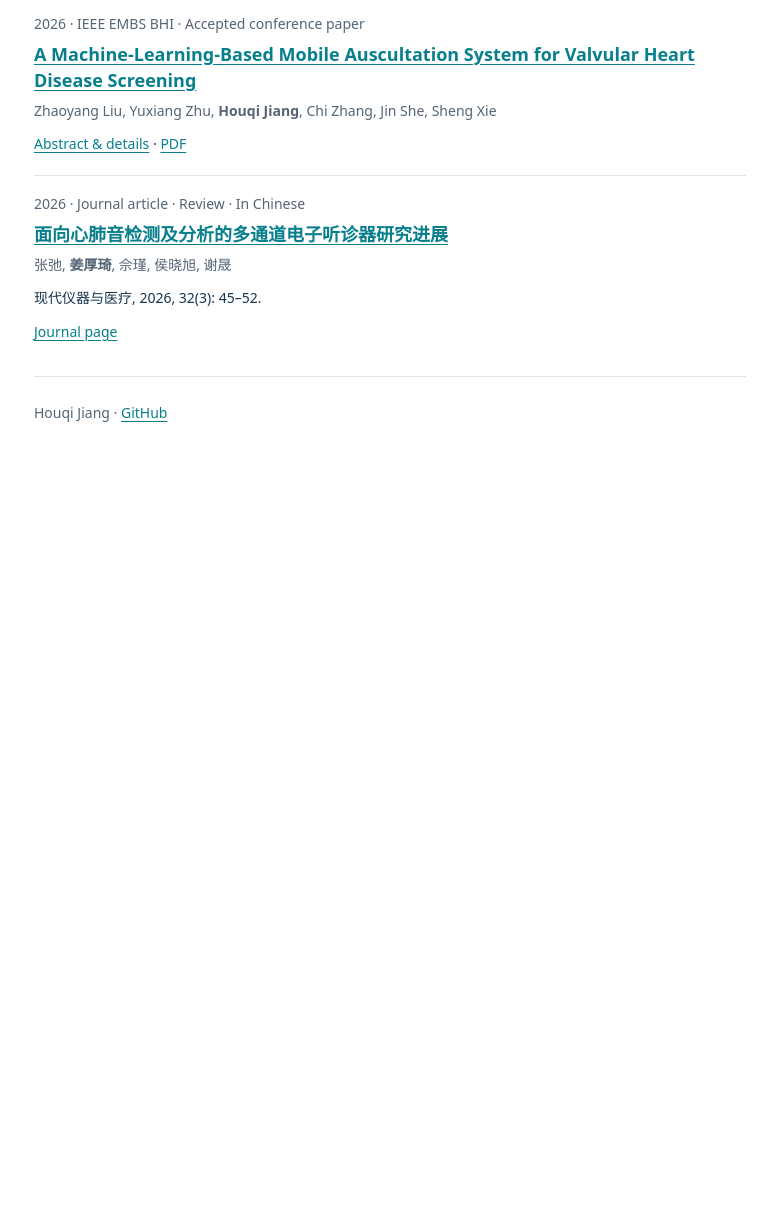
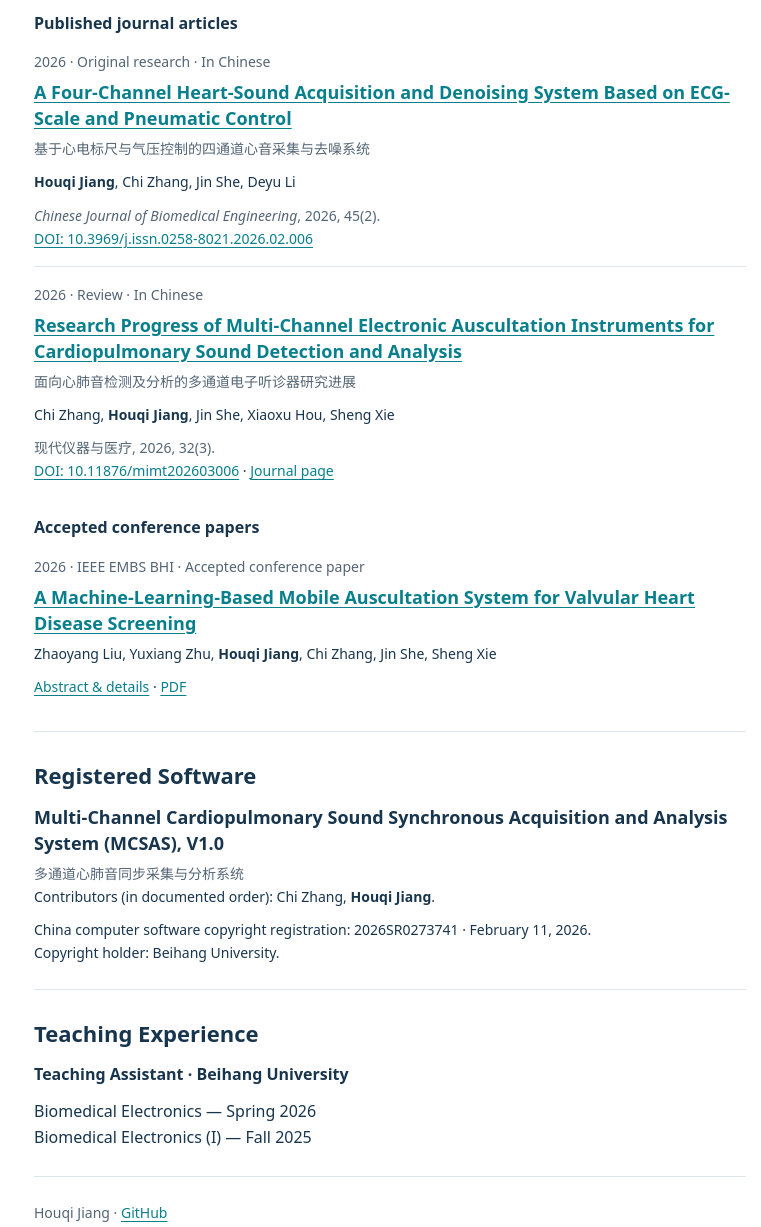
Before and after one commit to HolecheeJung/HolecheeJung.github.io, a plain HTML site: page index.html in a window 1280 px wide. Shown: the part 820-2047 px from the top of the page, without its empty margins (250-1011 px from the left). Before the commit the page ends 1308 px from the top, so only its background shows below. Drawn offline with Linux system fonts and the light colour scheme.

Commit message:
Complete publication records and add registered software and teaching experience

```diff
--- a/index.html
+++ b/index.html
@@ -16,24 +16,47 @@ header{padding-bottom:28px;border-bottom:1px solid var(--line)}h1{font-size:clam
 <body>
 <main>
 <header><h1>Houqi Jiang</h1><p class="subtitle">PhD student in Biomedical Engineering · Beihang University</p>
-<p style="margin:12px 0 0;font-size:14px"><a href="https://orcid.org/0009-0005-1902-623X" rel="me">ORCID</a> · <a href="https://github.com/HolecheeJung" rel="me">GitHub</a></p><nav aria-label="Sections"><a href="#about">About</a><a href="#education">Education &amp; affiliations</a><a href="#research">Research</a><a href="#publications">Publications</a></nav></header>
+<p style="margin:12px 0 0;font-size:14px"><a href="https://orcid.org/0009-0005-1902-623X" rel="me">ORCID</a> · <a href="https://github.com/HolecheeJung" rel="me">GitHub</a></p><nav aria-label="Sections"><a href="#about">About</a><a href="#education">Education &amp; affiliations</a><a href="#research">Research</a><a href="#publications">Publications</a><a href="#software">Software</a><a href="#teaching">Teaching</a></nav></header>
 <section id="about"><h2>About</h2><p>My research focuses on biomedical signal processing, with an emphasis on physiological audio and machine learning.</p></section>
-<section id="education"><h2>Education &amp; affiliations</h2><p><strong>Beihang University</strong><br>PhD student, Biomedical Engineering</p><p>Member, Chinese Society of Biomedical Engineering (2024–present).</p></section>
+<section id="education"><h2>Education &amp; affiliations</h2><p><strong>Beihang University</strong><br>PhD student, Biomedical Engineering</p><p>Member, Chinese Society of Biomedical Engineering.</p></section>
 <section id="research"><h2>Research</h2><p>Heart and respiratory sounds, medical audio analysis, and machine learning for biomedical applications.</p></section>
 <section id="publications"><h2>Publications</h2>
+<h3 style="font-size:16px;margin:16px 0 6px">Published journal articles</h3>
+<article style="padding:8px 0 16px">
+<p class="subtitle" style="font-size:14px">2026 · Original research · In Chinese</p>
+<h4 style="font-size:18px;line-height:1.45;margin:6px 0"><a href="https://doi.org/10.3969/j.issn.0258-8021.2026.02.006">A Four-Channel Heart-Sound Acquisition and Denoising System Based on ECG-Scale and Pneumatic Control</a></h4>
+<p lang="zh" style="font-size:14px;color:var(--muted)">基于心电标尺与气压控制的四通道心音采集与去噪系统</p>
+<p style="font-size:14px"><strong>Houqi Jiang</strong>, Chi Zhang, Jin She, Deyu Li</p>
+<p class="subtitle" style="font-size:14px"><i>Chinese Journal of Biomedical Engineering</i>, 2026, 45(2).</p>
+<p style="font-size:14px"><a href="https://doi.org/10.3969/j.issn.0258-8021.2026.02.006">DOI: 10.3969/j.issn.0258-8021.2026.02.006</a></p>
+</article>
+<article style="padding:16px 0;border-top:1px solid var(--line)">
+<p class="subtitle" style="font-size:14px">2026 · Review · In Chinese</p>
+<h4 style="font-size:18px;line-height:1.45;margin:6px 0"><a href="https://doi.org/10.11876/mimt202603006">Research Progress of Multi-Channel Electronic Auscultation Instruments for Cardiopulmonary Sound Detection and Analysis</a></h4>
+<p lang="zh" style="font-size:14px;color:var(--muted)">面向心肺音检测及分析的多通道电子听诊器研究进展</p>
+<p style="font-size:14px">Chi Zhang, <strong>Houqi Jiang</strong>, Jin She, Xiaoxu Hou, Sheng Xie</p>
+<p lang="zh" class="subtitle" style="font-size:14px">现代仪器与医疗, 2026, 32(3).</p>
+<p style="font-size:14px"><a href="https://doi.org/10.11876/mimt202603006">DOI: 10.11876/mimt202603006</a> · <a href="https://xdyi.cbpt.cnki.net/portal/journal/portal/client/paper/a28ef735f1d5ec7a873340103a56f43b">Journal page</a></p>
+</article>
+<h3 style="font-size:16px;margin:16px 0 6px">Accepted conference papers</h3>
 <article style="padding:8px 0">
 <p class="subtitle" style="font-size:14px">2026 · IEEE EMBS BHI · Accepted conference paper</p>
-<h3 style="font-size:18px;line-height:1.45;margin:6px 0"><a href="publications/bhi2026/">A Machine-Learning-Based Mobile Auscultation System for Valvular Heart Disease Screening</a></h3>
-<p style="font-size:14px;color:var(--muted)">Zhaoyang Liu, Yuxiang Zhu, <strong>Houqi Jiang</strong>, Chi Zhang, Jin She, Sheng Xie</p>
+<h4 style="font-size:18px;line-height:1.45;margin:6px 0"><a href="publications/bhi2026/">A Machine-Learning-Based Mobile Auscultation System for Valvular Heart Disease Screening</a></h4>
+<p style="font-size:14px">Zhaoyang Liu, Yuxiang Zhu, <strong>Houqi Jiang</strong>, Chi Zhang, Jin She, Sheng Xie</p>
 <p style="font-size:14px"><a href="publications/bhi2026/">Abstract &amp; details</a> · <a href="publications/bhi2026/paper.pdf">PDF</a></p>
 </article>
-<article style="padding:16px 0 8px;border-top:1px solid var(--line);margin-top:12px">
-<p class="subtitle" style="font-size:14px">2026 · Journal article · Review · In Chinese</p>
-<h3 lang="zh" style="font-size:18px;line-height:1.45;margin:6px 0"><a href="https://xdyi.cbpt.cnki.net/portal/journal/portal/client/paper/a28ef735f1d5ec7a873340103a56f43b">面向心肺音检测及分析的多通道电子听诊器研究进展</a></h3>
-<p lang="zh" style="font-size:14px;color:var(--muted)">张弛, <strong>姜厚琦</strong>, 佘瑾, 侯晓旭, 谢晟</p>
-<p lang="zh" style="font-size:14px">现代仪器与医疗, 2026, 32(3): 45–52.</p>
-<p style="font-size:14px"><a href="https://xdyi.cbpt.cnki.net/portal/journal/portal/client/paper/a28ef735f1d5ec7a873340103a56f43b">Journal page</a></p>
+</section>
+<section id="software"><h2>Registered Software</h2>
+<article>
+<h3 style="font-size:18px;line-height:1.45;margin:6px 0">Multi-Channel Cardiopulmonary Sound Synchronous Acquisition and Analysis System (MCSAS), V1.0</h3>
+<p lang="zh" class="subtitle" style="font-size:14px">多通道心肺音同步采集与分析系统</p>
+<p style="font-size:14px">Contributors (in documented order): Chi Zhang, <strong>Houqi Jiang</strong>.</p>
+<p style="font-size:14px">China computer software copyright registration: 2026SR0273741 · February 11, 2026.<br>Copyright holder: Beihang University.</p>
 </article></section>
+<section id="teaching"><h2>Teaching Experience</h2>
+<p><strong>Teaching Assistant · Beihang University</strong></p>
+<p>Biomedical Electronics — Spring 2026<br>Biomedical Electronics (I) — Fall 2025</p>
+</section>
 <footer>Houqi Jiang · <a href="https://github.com/HolecheeJung">GitHub</a></footer>
 </main>
 </body>
```
